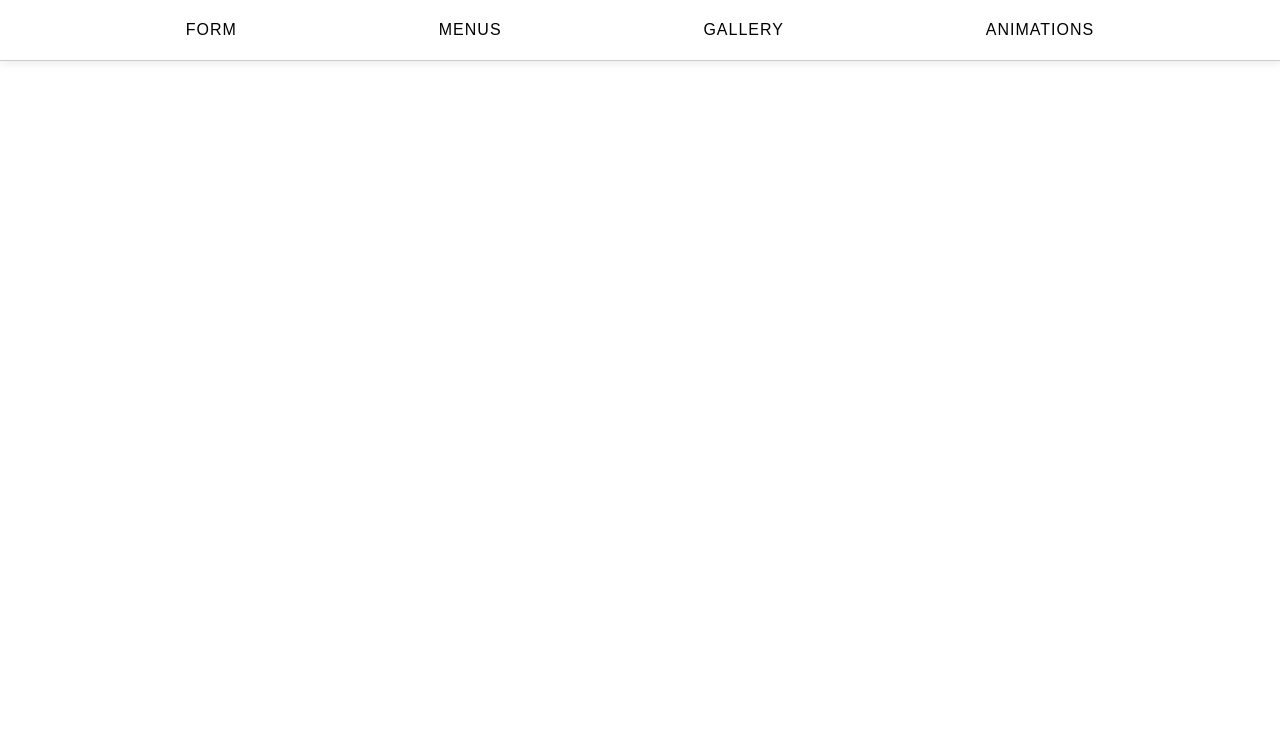
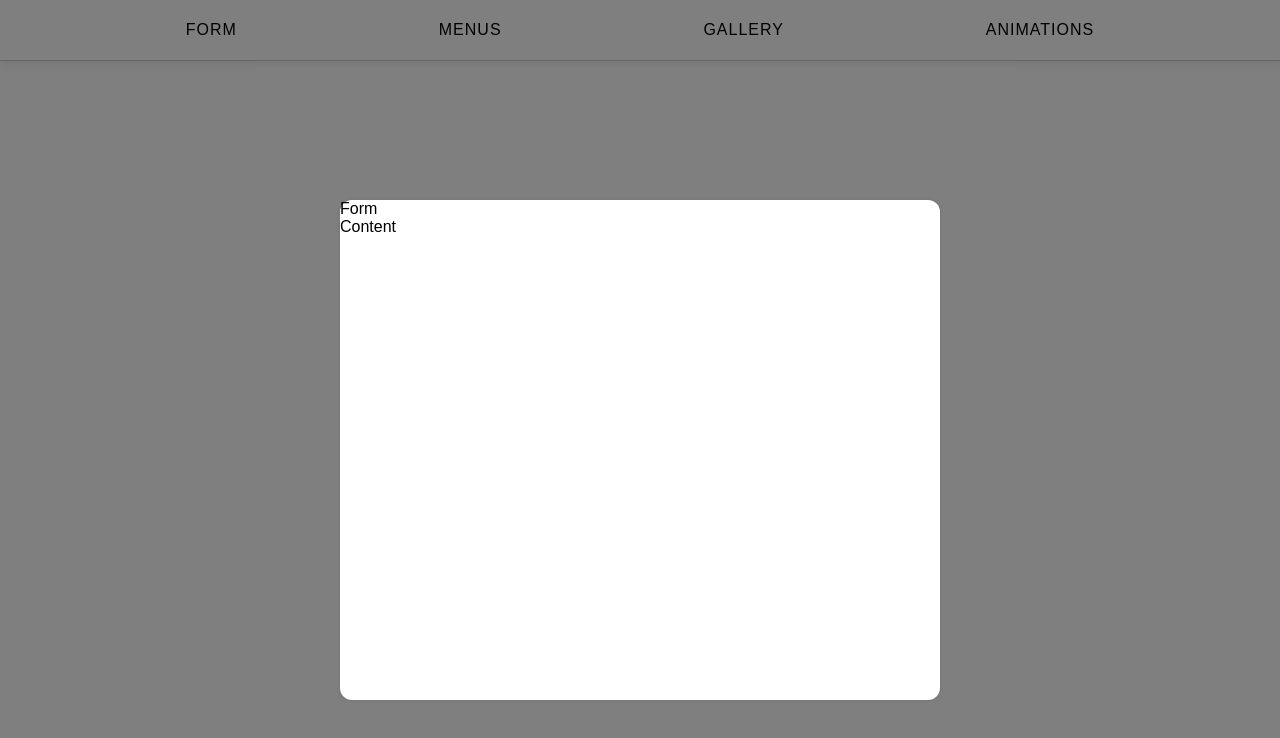
Before and after one commit to savus/testing-vite-react, a React (Vite) app: page / in a window 1280 px wide. Shown: the top 738 px of the page. Built offline with nearby package versions, Linux system fonts and the light colour scheme.

Commit message:
Begin building form
Began the starting mockup and css stylings for the modal form element. TASK: flesh out form body: input elements, submit button, etc; and hook up visible state with Form nav-link component's click event

```diff
--- a/src/App.tsx
+++ b/src/App.tsx
@@ -1,4 +1,5 @@
 import { Header } from "./Components/Header.js";
+import { Modal } from "./Components/Modal.js";
 import { NavbarContextProvider } from "./Components/Providers/NavbarContextProvider.js";
 import "./css/index.css";
 import "./js/index.js";
@@ -8,6 +9,9 @@ function App() {
     <>
       <NavbarContextProvider>
         <Header />
+        <Modal>
+          <div className="form-content">Content</div>
+        </Modal>
       </NavbarContextProvider>
     </>
   );
--- a/src/Components/Modal.tsx
+++ b/src/Components/Modal.tsx
@@ -1,9 +1,12 @@
 import type { ReactNode } from "react";
-
+import "../css/modal.css";
 export const Modal = ({ children }: { children: ReactNode }) => {
   return (
-    <div className="modal-overlay">
-      <div className="modal-body">{children}</div>
+    <div className="modal-overlay is-visible">
+      <div className="modal-body">
+        <div className="modal-header">Form</div>
+        {children}
+      </div>
     </div>
   );
 };
--- a/src/css/index.css
+++ b/src/css/index.css
@@ -1,8 +1,9 @@
 :root {
   /* colors */
+  --bg-primary: #fff;
   --color-link: #3f65e3;
-  --bg-dark: #242526;
-  --bg-dark-accent: #484a4d;
+  --bg-secondary: #242526;
+  --bg-secondary-accent: #484a4d;
   --color-text-light: #dadce1;
 
   /* sizes */
--- /dev/null
+++ b/src/css/modal.css
@@ -0,0 +1,31 @@
+.modal-overlay {
+  --opacity: 0;
+  --visibility: hidden;
+  opacity: var(--opacity);
+  visibility: var(--visibility);
+  position: fixed;
+  top: 0;
+  left: 0;
+  right: 0;
+  bottom: 0;
+  background-color: rgba(0, 0, 0, 0.5);
+  transition: opacity var(--transition-speed) ease-in-out,
+    visibility var(--transition-speed) ease-in-out;
+  display: flex;
+  justify-content: center;
+  align-items: center;
+}
+
+.modal-overlay.is-visible {
+  --opacity: 1;
+  --visibility: visible;
+}
+
+.modal-body {
+  width: 600px;
+  height: 500px;
+  margin-top: var(--size-100);
+  background-color: var(--bg-primary);
+  border-radius: var(--size-12);
+  box-shadow: 0px 0px 5px 0px rgba(0, 0, 0, 0.1);
+}
--- a/src/css/navbar.css
+++ b/src/css/navbar.css
@@ -2,6 +2,7 @@
   height: var(--nav-size);
   border-bottom: 1px solid rgba(0, 0, 0, 0.2);
   box-shadow: 1px 0px 10px 1px rgba(0, 0, 0, 0.1);
+  background-color: var(--bg);
 }
 
 .navbar .navbar-nav {
```
